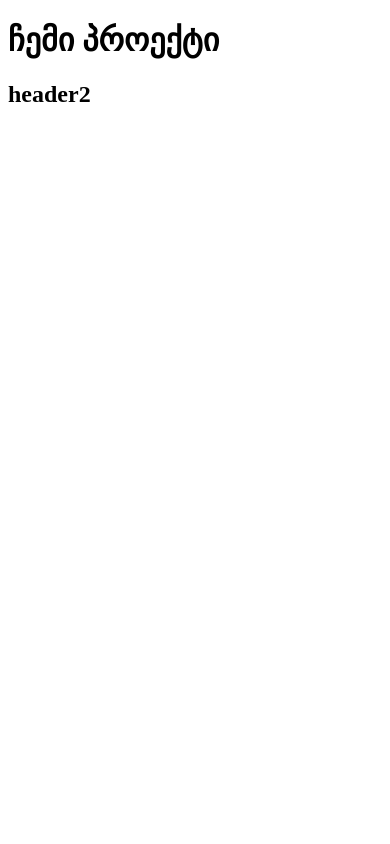
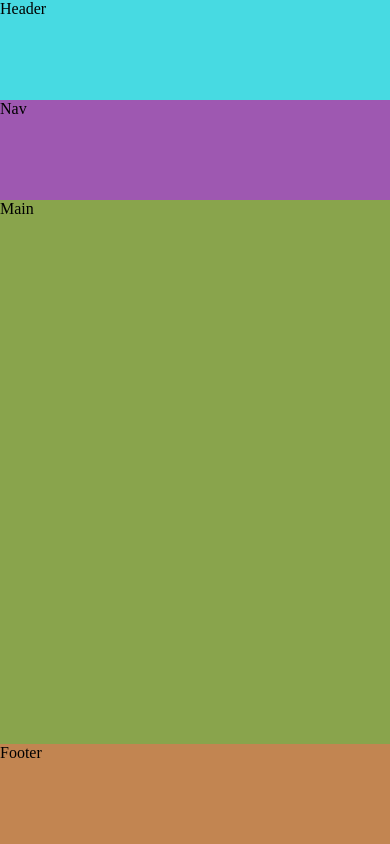
Before and after one commit to NikaTheDev/project1, a plain HTML site: page index.html in a window 390 px wide. Drawn offline with Linux system fonts and the light colour scheme.

Commit message:
Add files via upload

```diff
--- a/index.html
+++ b/index.html
@@ -1,16 +1,17 @@
-<!-- https://nikathedev.github.io/project1/ -->
-<!-- https://www.wix.com/website-template/view/html/2852?originUrl=https%3A%2F%2Fwww.wix.com%2Fwebsite%2Ftemplates%2Fhtml%2Fall%2F2&tpClick=view_button&esi=84d45ec7-a433-44e2-8cdf-426bda346b1c -->
-
 <!DOCTYPE html>
 <html lang="en">
   <head>
     <meta charset="UTF-8" />
     <meta name="viewport" content="width=device-width, initial-scale=1.0" />
     <link rel="stylesheet" href="style.css" />
-    <title>Grid1</title>
+    <title>GRID 2</title>
   </head>
   <body>
-    <h1>ჩემი პროექტი</h1>
-    <h2>header2</h2>
+    <div class="grid-container">
+      <header>Header</header>
+      <nav>Nav</nav>
+      <main>Main</main>
+      <footer>Footer</footer>
+    </div>
   </body>
 </html>
--- a/style.css
+++ b/style.css
@@ -0,0 +1,48 @@
+* {
+  margin: 0;
+  padding: 0;
+  box-sizing: border-box;
+}
+
+.grid-container {
+  width: 100%;
+  height: 100vh;
+  display: grid;
+  grid-template-rows: 100px 1fr 100px;
+  grid-template-columns: 200px 1fr;
+
+  grid-template-areas:
+    "header header"
+    "nav main"
+    "footer footer";
+}
+
+header {
+  background-color: #47dae2;
+  grid-area: header;
+}
+nav {
+  background-color: #9e58b1;
+  grid-area: nav;
+}
+main {
+  background-color: #89a44c;
+  grid-area: main;
+}
+footer {
+  background-color: #c28551;
+  grid-area: footer;
+}
+
+@media (max-width: 800px) {
+  .grid-container {
+    grid-template-rows: 100px 100px 1fr 100px;
+    grid-template-columns: 1fr;
+
+    grid-template-areas:
+      "header "
+      "nav"
+      "main"
+      "footer";
+  }
+}
```
